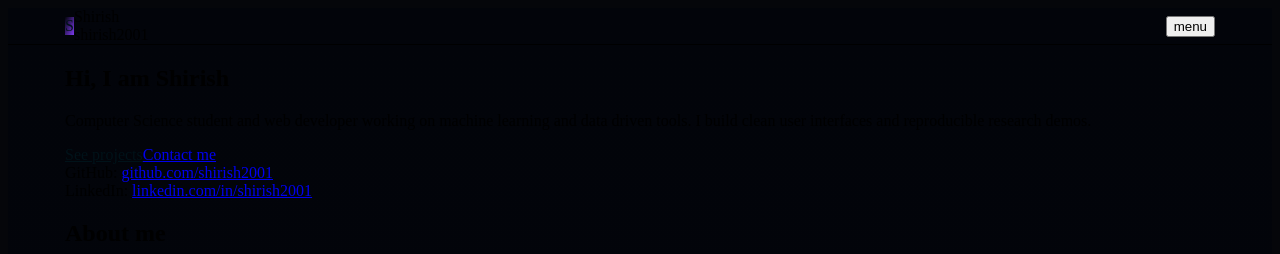
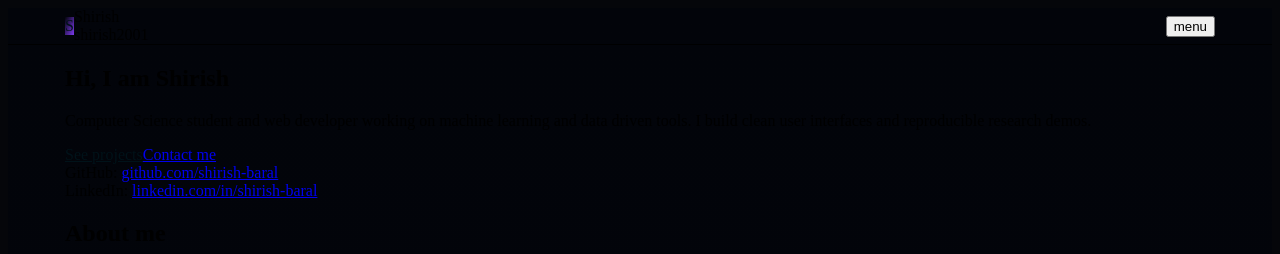
Before and after one commit to shirish-baral/personal-portfolio, a React (Vite) app: page / in a window 1280 px wide. Shown: the top 254 px of the page. Built offline with nearby package versions, Linux system fonts and the light colour scheme.

Commit message:
Update Hero.tsx

```diff
--- a/src/components/Hero.tsx
+++ b/src/components/Hero.tsx
@@ -17,15 +17,15 @@ export default function Hero() {
           </div>
 
           <div className="mt-6 text-slate-400 text-sm">
-            <div>GitHub: <a className="text-slate-200" href="https://github.com/shirish2001" target="_blank" rel="noreferrer">github.com/shirish2001</a></div>
-            <div>LinkedIn: <a className="text-slate-200" href="https://linkedin.com/in/shirish2001" target="_blank" rel="noreferrer">linkedin.com/in/shirish2001</a></div>
+            <div>GitHub: <a className="text-slate-200" href="https://github.com/shirish-baral" target="_blank" rel="noreferrer">github.com/shirish-baral</a></div>
+            <div>LinkedIn: <a className="text-slate-200" href="https://linkedin.com/in/shirish-baral" target="_blank" rel="noreferrer">linkedin.com/in/shirish-baral</a></div>
           </div>
         </div>
 
         <div className="lg:col-span-5 hidden lg:block">
           <div className="relative w-full rounded-xl overflow-hidden shadow-xl" style={{ minHeight: 320 }}>
             <img
-              src="https://source.unsplash.com/900x700/?portrait,developer?sig=211"
+              src="/IMG_4939.jpeg"
               alt="profile photo"
               className="w-full h-full object-cover"
             />
```
